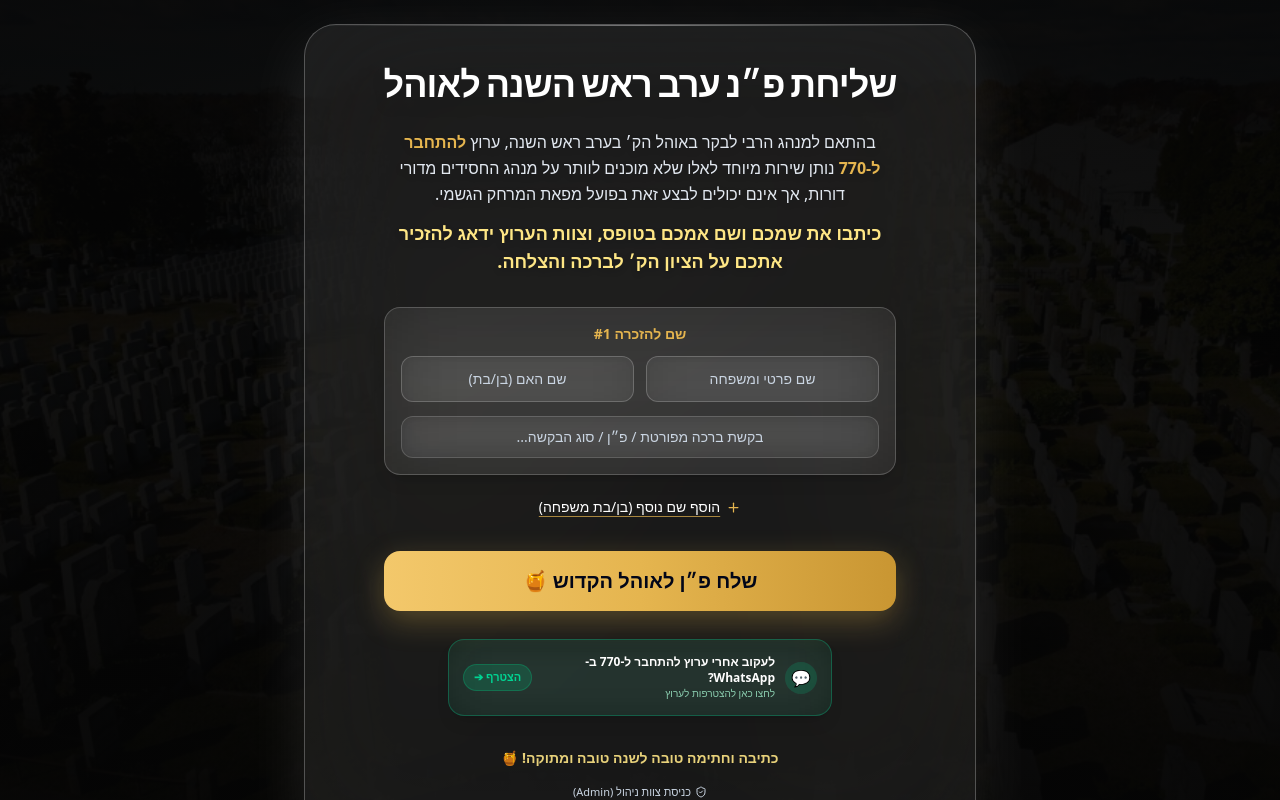
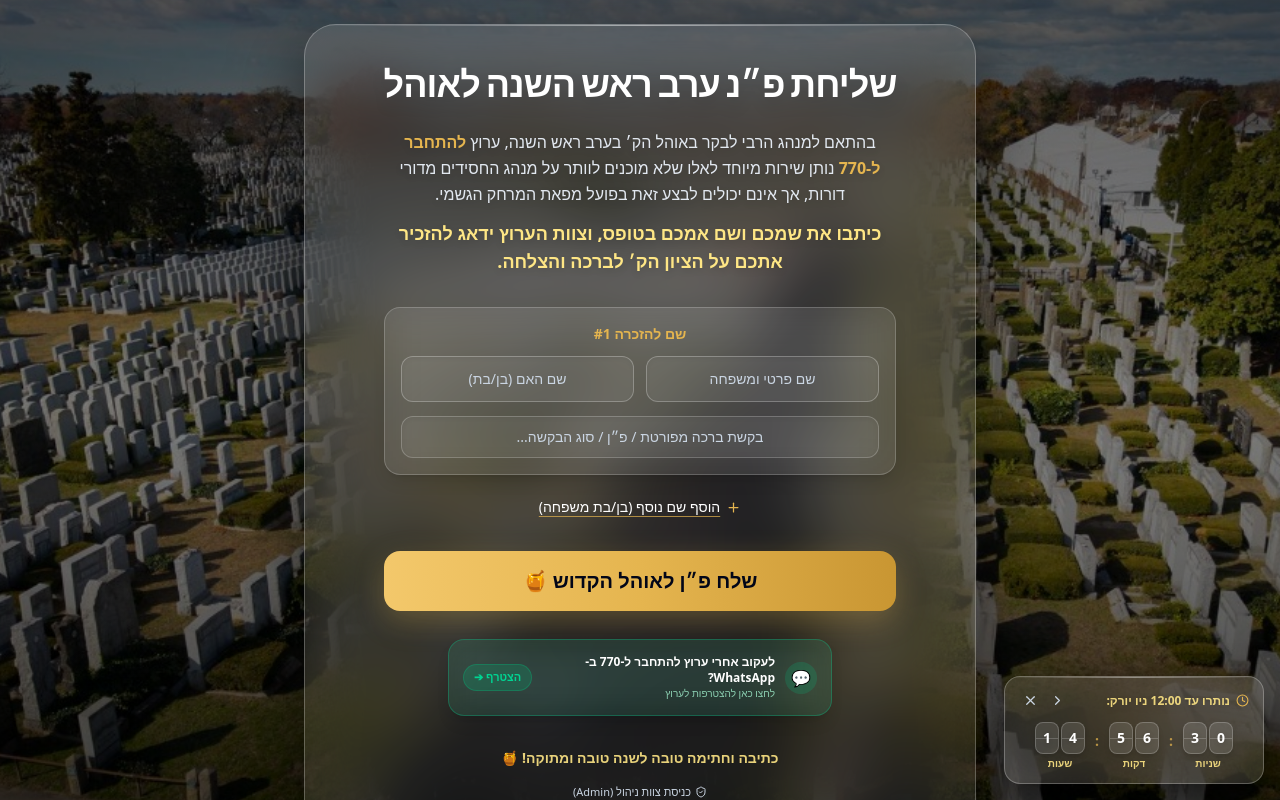
Before and after one commit to smichai/connect-to-770-ohel, a React (Vite) app: page / in a window 1280 px wide. Shown: the top 800 px of the page. Built offline with nearby package versions, Linux system fonts and the light colour scheme; a web font is replaced by a local one.

Commit message:
Fix dark background overlay and force fixed right clock position and glass translucency

```diff
--- a/src/App.jsx
+++ b/src/App.jsx
@@ -152,21 +152,28 @@ export default function App() {
   return (
     <div className="min-h-screen w-full bg-[#050505] text-slate-100 flex flex-col items-center justify-center p-4 sm:p-6 relative font-sans selection:bg-[#E5B54F] selection:text-black overflow-x-hidden" dir="rtl">
 
-      {/* Background Image of Ohel Queue - Opacity 35% */}
+      {/* Background Image of Ohel Queue - Bright clear backdrop for frosted glass effect */}
       <div className="fixed inset-0 pointer-events-none z-0">
         <img
           src={ohelImage}
           alt="תור האוהל הקדוש"
-          className="w-full h-full object-cover object-center opacity-30 filter contrast-110 brightness-75 scale-105"
+          className="w-full h-full object-cover object-center opacity-70 filter contrast-105 brightness-90 scale-105"
         />
-        <div className="absolute inset-0 bg-gradient-to-b from-[#050505]/85 via-[#050505]/75 to-[#050505]/90" />
+        <div className="absolute inset-0 bg-gradient-to-b from-black/40 via-black/20 to-black/50" />
       </div>
 
       {/* Main Completely Centered Layout wrapped in iOS 18 Apple Liquid Glass Dock Card */}
-      <div className="relative z-10 max-w-2xl w-full text-center space-y-6 py-8 px-4 sm:px-8 mx-auto flex flex-col items-center justify-center my-auto bg-white/[0.08] backdrop-blur-3xl border border-white/25 rounded-[32px] shadow-[0_20px_60px_rgba(0,0,0,0.5)] shadow-white/10 relative overflow-hidden transition-all">
+      <div
+        className="relative z-10 max-w-2xl w-full text-center space-y-6 py-8 px-4 sm:px-8 mx-auto flex flex-col items-center justify-center my-auto border border-white/25 rounded-[32px] shadow-[0_25px_70px_rgba(0,0,0,0.6)] relative overflow-hidden transition-all"
+        style={{
+          backgroundColor: 'rgba(255, 255, 255, 0.08)',
+          backdropFilter: 'blur(32px)',
+          WebkitBackdropFilter: 'blur(32px)',
+        }}
+      >
 
         {/* Apple Glass Sheen Highlight Edge */}
-        <div className="absolute inset-x-0 top-0 h-[1px] bg-gradient-to-r from-transparent via-white/40 to-transparent pointer-events-none" />
+        <div className="absolute inset-x-0 top-0 h-[1px] bg-gradient-to-r from-transparent via-white/50 to-transparent pointer-events-none" />
 
         {/* Main Header - Always Forced on ONE Single Line */}
         <div className="w-full text-center space-y-1 mx-auto flex flex-col items-center justify-center pt-2">
@@ -190,7 +197,15 @@ export default function App() {
 
           <div className="w-full space-y-4">
             {namesList.map((item, index) => (
-              <div key={item.id} className="w-full space-y-3 text-center relative bg-white/[0.06] backdrop-blur-2xl border border-white/20 p-4 rounded-2xl shadow-lg transition-all duration-300 hover:border-[#E5B54F]/40 hover:bg-white/[0.09]">
+              <div
+                key={item.id}
+                className="w-full space-y-3 text-center relative border border-white/20 p-4 rounded-2xl shadow-lg transition-all duration-300 hover:border-[#E5B54F]/40"
+                style={{
+                  backgroundColor: 'rgba(255, 255, 255, 0.07)',
+                  backdropFilter: 'blur(20px)',
+                  WebkitBackdropFilter: 'blur(20px)'
+                }}
+              >
                 <div className="flex items-center justify-between text-xs sm:text-sm px-1 font-bold text-[#E5B54F]">
                   <span className="mx-auto text-center">שם להזכרה #{index + 1}</span>
                   {namesList.length > 1 && (
@@ -211,7 +226,8 @@ export default function App() {
                     placeholder="שם פרטי ומשפחה"
                     value={item.name}
                     onChange={(e) => handleNameChange(item.id, 'name', e.target.value)}
-                    className="w-full bg-white/[0.07] border border-white/20 focus:border-[#E5B54F] focus:ring-2 focus:ring-[#E5B54F]/30 focus:bg-white/[0.12] rounded-xl px-4 py-3 text-sm text-white placeholder-slate-300 text-center focus:outline-none backdrop-blur-xl transition-all shadow-inner"
+                    className="w-full border border-white/25 focus:border-[#E5B54F] focus:ring-2 focus:ring-[#E5B54F]/30 rounded-xl px-4 py-3 text-sm text-white placeholder-slate-300 text-center focus:outline-none transition-all shadow-inner"
+                    style={{ backgroundColor: 'rgba(255, 255, 255, 0.08)' }}
                   />
                   <input
                     type="text"
@@ -219,7 +235,8 @@ export default function App() {
                     placeholder="שם האם (בן/בת)"
                     value={item.motherName}
                     onChange={(e) => handleNameChange(item.id, 'motherName', e.target.value)}
-                    className="w-full bg-white/[0.07] border border-white/20 focus:border-[#E5B54F] focus:ring-2 focus:ring-[#E5B54F]/30 focus:bg-white/[0.12] rounded-xl px-4 py-3 text-sm text-white placeholder-slate-300 text-center focus:outline-none backdrop-blur-xl transition-all shadow-inner"
+                    className="w-full border border-white/25 focus:border-[#E5B54F] focus:ring-2 focus:ring-[#E5B54F]/30 rounded-xl px-4 py-3 text-sm text-white placeholder-slate-300 text-center focus:outline-none transition-all shadow-inner"
+                    style={{ backgroundColor: 'rgba(255, 255, 255, 0.08)' }}
                   />
                 </div>
 
@@ -231,7 +248,8 @@ export default function App() {
                     placeholder="בקשת ברכה מפורטת / פ״ן / סוג הבקשה..."
                     value={item.requestType}
                     onChange={(e) => handleNameChange(item.id, 'requestType', e.target.value)}
-                    className="w-full bg-white/[0.06] border border-white/15 focus:border-[#E5B54F] focus:ring-2 focus:ring-[#E5B54F]/30 focus:bg-white/[0.1] rounded-xl px-4 py-2.5 text-xs sm:text-sm text-amber-200 placeholder-slate-300 text-center focus:outline-none backdrop-blur-md transition-all shadow-inner"
+                    className="w-full border border-white/20 focus:border-[#E5B54F] focus:ring-2 focus:ring-[#E5B54F]/30 rounded-xl px-4 py-2.5 text-xs sm:text-sm text-amber-200 placeholder-slate-300 text-center focus:outline-none transition-all shadow-inner"
+                    style={{ backgroundColor: 'rgba(255, 255, 255, 0.07)' }}
                   />
                 </div>
 
@@ -265,7 +283,12 @@ export default function App() {
           href="https://whatsapp.com/channel/0029VayCzKY9mrGXUlgKji0m"
           target="_blank"
           rel="noopener noreferrer"
-          className="max-w-sm w-full mx-auto p-3.5 rounded-2xl bg-emerald-500/[0.08] border border-emerald-400/30 hover:border-emerald-400/60 backdrop-blur-xl flex items-center justify-between gap-3 text-right transition-all duration-300 group shadow-lg hover:bg-emerald-500/[0.12] mt-1"
+          className="max-w-sm w-full mx-auto p-3.5 rounded-2xl border border-emerald-400/30 hover:border-emerald-400/60 flex items-center justify-between gap-3 text-right transition-all duration-300 group shadow-lg mt-1"
+          style={{
+            backgroundColor: 'rgba(16, 185, 129, 0.1)',
+            backdropFilter: 'blur(16px)',
+            WebkitBackdropFilter: 'blur(16px)'
+          }}
         >
           <div className="flex items-center gap-2.5">
             <div className="w-8 h-8 rounded-full bg-emerald-500/20 flex items-center justify-center text-emerald-400 text-base font-bold flex-shrink-0 group-hover:scale-110 transition-transform">
@@ -306,9 +329,21 @@ export default function App() {
 
       </div>
 
-      {/* Floating Bottom Right Apple Watch / VisionOS Pure Crystal Glass Clock - Independent Outside Card Frame */}
+      {/* Floating Bottom Right Apple Watch / VisionOS Pure Crystal Glass Clock - Fixed Anchored to Bottom Right */}
       {isClockVisible && !isClockMinimized && (
-        <div className="fixed bottom-4 right-3 sm:right-8 z-50 flex flex-col items-center text-center bg-white/[0.08] backdrop-blur-3xl border border-white/25 p-3 rounded-2xl shadow-[0_15px_40px_rgba(0,0,0,0.6)] shadow-white/5 hover:border-[#E5B54F]/40 transition-all duration-300 max-w-[260px] w-full relative overflow-hidden">
+        <div
+          className="flex flex-col items-center text-center border border-white/25 p-3 rounded-2xl shadow-[0_15px_40px_rgba(0,0,0,0.6)] hover:border-[#E5B54F]/40 transition-all duration-300 max-w-[260px] w-full relative overflow-hidden"
+          style={{
+            position: 'fixed',
+            bottom: '16px',
+            right: '16px',
+            left: 'auto',
+            backgroundColor: 'rgba(255, 255, 255, 0.1)',
+            backdropFilter: 'blur(30px)',
+            WebkitBackdropFilter: 'blur(30px)',
+            zIndex: 9999
+          }}
+        >
           {/* Top Apple Glass Sheen Edge */}
           <div className="absolute inset-x-0 top-0 h-[1px] bg-gradient-to-r from-transparent via-white/40 to-transparent pointer-events-none" />
 
@@ -344,11 +379,11 @@ export default function App() {
             {/* שעות - Left */}
             <div className="flex flex-col items-center gap-0.5">
               <div className="flex gap-0.5" style={{ direction: 'ltr' }}>
-                <div className="relative w-6 h-8 bg-white/[0.08] backdrop-blur-md text-white font-sans font-bold text-sm rounded-lg border border-white/20 shadow-md flex items-center justify-center overflow-hidden">
+                <div className="relative w-6 h-8 bg-white/[0.12] text-white font-sans font-bold text-sm rounded-lg border border-white/20 shadow-md flex items-center justify-center overflow-hidden">
                   <div className="absolute inset-x-0 top-1/2 h-[1px] bg-white/10 z-10 border-b border-white/10" />
                   <span className="relative z-0 drop-shadow-sm">{Math.floor(timeLeft.hours / 10)}</span>
                 </div>
-                <div className="relative w-6 h-8 bg-white/[0.08] backdrop-blur-md text-white font-sans font-bold text-sm rounded-lg border border-white/20 shadow-md flex items-center justify-center overflow-hidden">
+                <div className="relative w-6 h-8 bg-white/[0.12] text-white font-sans font-bold text-sm rounded-lg border border-white/20 shadow-md flex items-center justify-center overflow-hidden">
                   <div className="absolute inset-x-0 top-1/2 h-[1px] bg-white/10 z-10 border-b border-white/10" />
                   <span className="relative z-0 drop-shadow-sm">{timeLeft.hours % 10}</span>
                 </div>
@@ -361,11 +396,11 @@ export default function App() {
             {/* דקות - Middle */}
             <div className="flex flex-col items-center gap-0.5">
               <div className="flex gap-0.5" style={{ direction: 'ltr' }}>
-                <div className="relative w-6 h-8 bg-white/[0.08] backdrop-blur-md text-white font-sans font-bold text-sm rounded-lg border border-white/20 shadow-md flex items-center justify-center overflow-hidden">
+                <div className="relative w-6 h-8 bg-white/[0.12] text-white font-sans font-bold text-sm rounded-lg border border-white/20 shadow-md flex items-center justify-center overflow-hidden">
                   <div className="absolute inset-x-0 top-1/2 h-[1px] bg-white/10 z-10 border-b border-white/10" />
                   <span className="relative z-0 drop-shadow-sm">{Math.floor(timeLeft.minutes / 10)}</span>
                 </div>
-                <div className="relative w-6 h-8 bg-white/[0.08] backdrop-blur-md text-white font-sans font-bold text-sm rounded-lg border border-white/20 shadow-md flex items-center justify-center overflow-hidden">
+                <div className="relative w-6 h-8 bg-white/[0.12] text-white font-sans font-bold text-sm rounded-lg border border-white/20 shadow-md flex items-center justify-center overflow-hidden">
                   <div className="absolute inset-x-0 top-1/2 h-[1px] bg-white/10 z-10 border-b border-white/10" />
                   <span className="relative z-0 drop-shadow-sm">{timeLeft.minutes % 10}</span>
                 </div>
@@ -378,11 +413,11 @@ export default function App() {
             {/* שניות - Right */}
             <div className="flex flex-col items-center gap-0.5">
               <div className="flex gap-0.5" style={{ direction: 'ltr' }}>
-                <div className="relative w-6 h-8 bg-white/[0.08] backdrop-blur-md text-white font-sans font-bold text-sm rounded-lg border border-white/20 shadow-md flex items-center justify-center overflow-hidden">
+                <div className="relative w-6 h-8 bg-white/[0.12] text-white font-sans font-bold text-sm rounded-lg border border-white/20 shadow-md flex items-center justify-center overflow-hidden">
                   <div className="absolute inset-x-0 top-1/2 h-[1px] bg-white/10 z-10 border-b border-white/10" />
                   <span className="relative z-0 drop-shadow-sm">{Math.floor(timeLeft.seconds / 10)}</span>
                 </div>
-                <div className="relative w-6 h-8 bg-white/[0.08] backdrop-blur-md text-white font-sans font-bold text-sm rounded-lg border border-white/20 shadow-md flex items-center justify-center overflow-hidden">
+                <div className="relative w-6 h-8 bg-white/[0.12] text-white font-sans font-bold text-sm rounded-lg border border-white/20 shadow-md flex items-center justify-center overflow-hidden">
                   <div className="absolute inset-x-0 top-1/2 h-[1px] bg-white/10 z-10 border-b border-white/10" />
                   <span className="relative z-0 drop-shadow-sm">{timeLeft.seconds % 10}</span>
                 </div>
@@ -396,11 +431,24 @@ export default function App() {
 
         {/* Minimized Side Badge */}
         {isClockVisible && isClockMinimized && (
-          <div className="fixed bottom-4 right-3 z-50">
+          <div
+            style={{
+              position: 'fixed',
+              bottom: '16px',
+              right: '16px',
+              left: 'auto',
+              zIndex: 9999
+            }}
+          >
             <button
               type="button"
               onClick={() => setIsClockMinimized(false)}
-              className="bg-white/[0.06] backdrop-blur-2xl border border-[#E5B54F]/50 text-amber-200 hover:text-white px-3.5 py-2 rounded-full shadow-2xl flex items-center gap-2 text-xs font-bold transition-all hover:scale-105 group"
+              className="border border-[#E5B54F]/50 text-amber-200 hover:text-white px-3.5 py-2 rounded-full shadow-2xl flex items-center gap-2 text-xs font-bold transition-all hover:scale-105 group"
+              style={{
+                backgroundColor: 'rgba(255, 255, 255, 0.1)',
+                backdropFilter: 'blur(20px)',
+                WebkitBackdropFilter: 'blur(20px)'
+              }}
               title="פתח שעון"
             >
               <Clock size={14} className="text-[#E5B54F] group-hover:rotate-12 transition-transform" />
@@ -414,14 +462,27 @@ export default function App() {
 
         {/* Closed Button Trigger */}
         {!isClockVisible && (
-          <div className="fixed bottom-4 right-3 z-50">
+          <div
+            style={{
+              position: 'fixed',
+              bottom: '16px',
+              right: '16px',
+              left: 'auto',
+              zIndex: 9999
+            }}
+          >
             <button
               type="button"
               onClick={() => {
                 setIsClockVisible(true);
                 setIsClockMinimized(false);
               }}
-              className="bg-white/[0.05] backdrop-blur-md border border-white/20 text-slate-300 hover:text-amber-200 p-2.5 rounded-full shadow-xl transition-all hover:scale-110"
+              className="border border-white/20 text-slate-300 hover:text-amber-200 p-2.5 rounded-full shadow-xl transition-all hover:scale-110"
+              style={{
+                backgroundColor: 'rgba(255, 255, 255, 0.1)',
+                backdropFilter: 'blur(20px)',
+                WebkitBackdropFilter: 'blur(20px)'
+              }}
               title="הצג שעון"
             >
               <Clock size={16} />
```
Also changed, not shown: index.standalone.html (+37 -9 lines).
